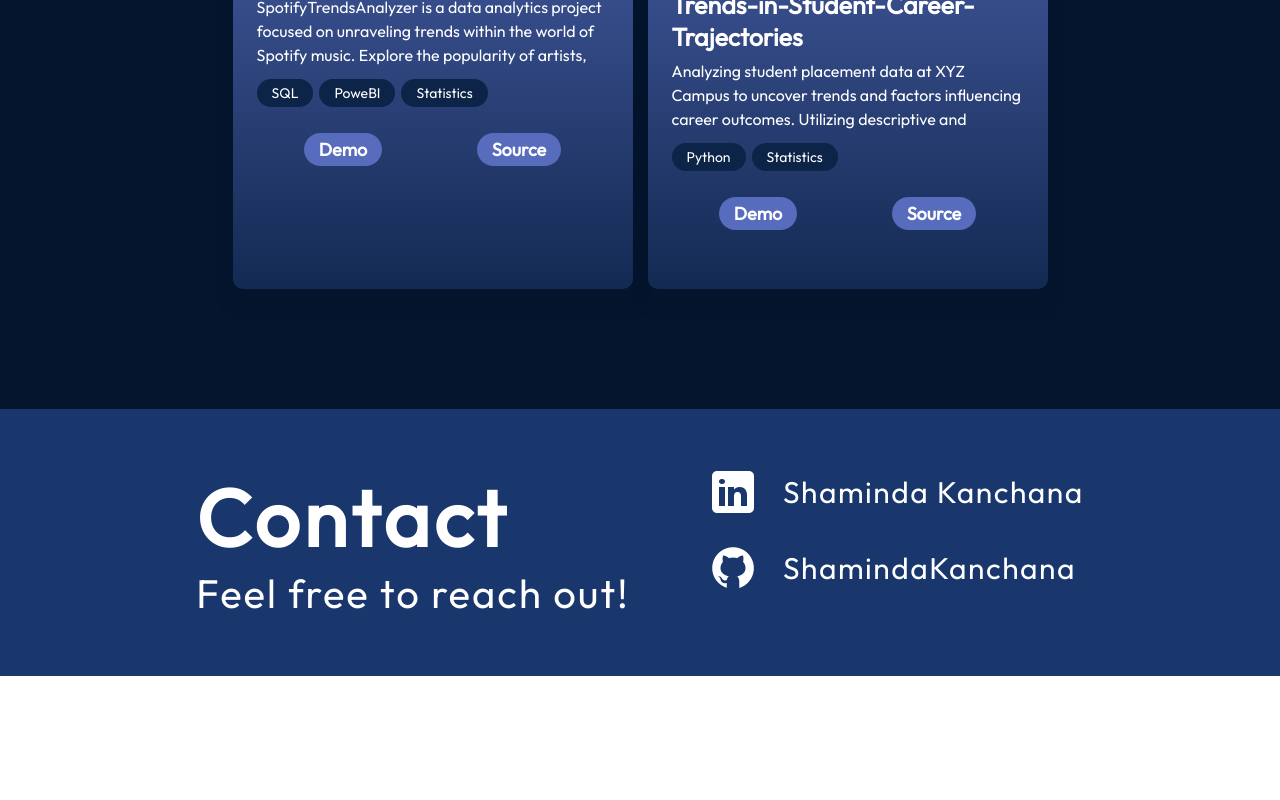
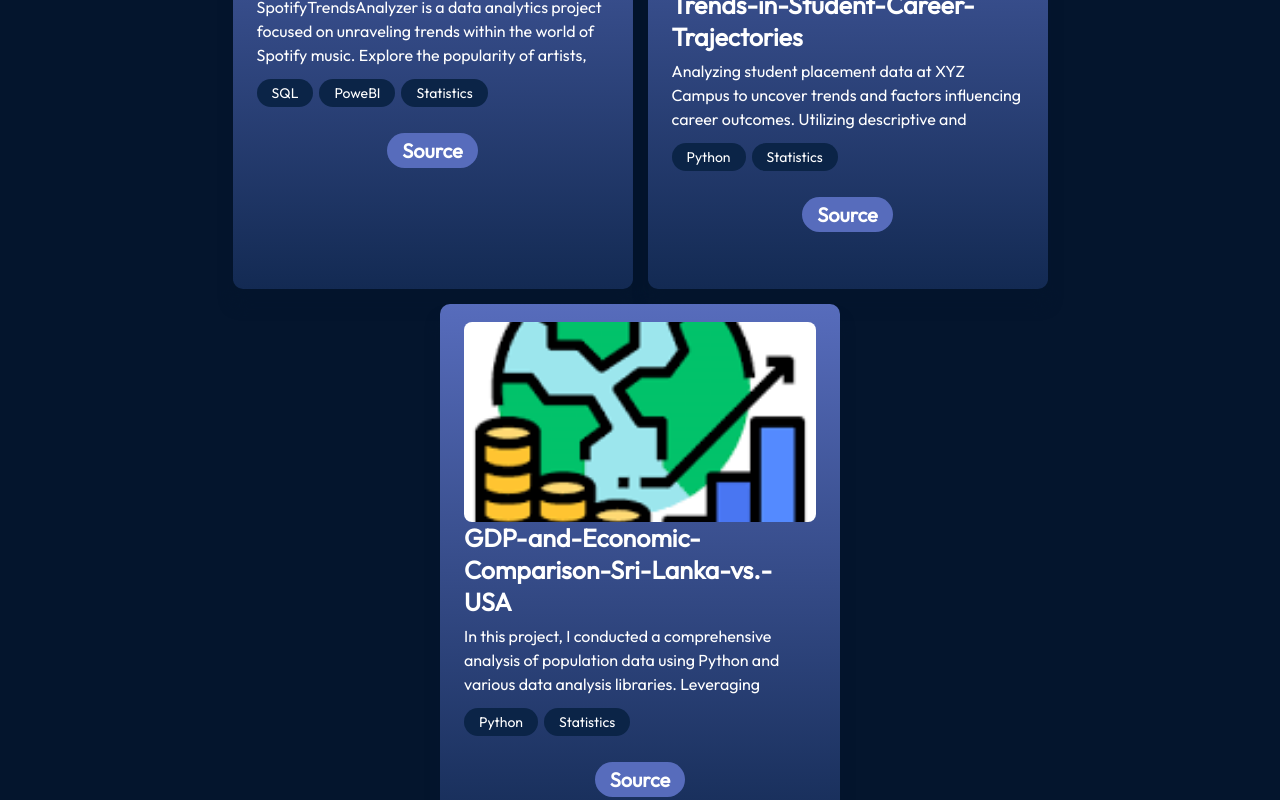
Before and after one commit to ShamindaKanchana/Portfolio, a React (Vite) app in the folder vite-project/: page / in a window 1280 px wide. Shown: the part 2260-3060 px from the top of the page. Before the commit the page ends 2936 px from the top, so only its background shows below. Built offline with nearby package versions, Linux system fonts and the light colour scheme.

Commit message:
Added new project

```diff
--- a/vite-project/src/components/Projects/ProjectCard.jsx
+++ b/vite-project/src/components/Projects/ProjectCard.jsx
@@ -3,7 +3,7 @@ import styles from "./ProjectCard.module.css";
 import { getImageUrl } from "../../utils";
 
 export const ProjectCard = ({
-  project: { title, imageSrc, description, skills, demo, source },
+  project: { title, imageSrc, description, skills, source },
 }) => {
   return (
     <div className={styles.container}>
@@ -22,9 +22,7 @@ export const ProjectCard = ({
         ))}
       </ul>
       <div className={styles.links}>
-        <a href={demo} className={styles.link}>
-          Demo
-        </a>
+
         <a href={source} className={styles.link}>
           Source
         </a>
--- a/vite-project/src/components/Projects/ProjectCard.module.css
+++ b/vite-project/src/components/Projects/ProjectCard.module.css
@@ -184,7 +184,7 @@
   .link {
     text-decoration: none;
     color: var(--color-text);
-    font-size: 18px;
+    font-size: 20px;
     font-weight: 600;
     border-radius: 100px;
     background: var(--color-primary);
@@ -286,11 +286,11 @@
   .link {
     text-decoration: none;
     color: var(--color-text);
-    font-size: 18px;
-    font-weight: 600;
+    font-size: 24px;
+    font-weight: 330;
     border-radius: 100px;
     background: var(--color-primary);
-    padding: 5px 15px;
+    padding: 5px 13px;
     transition: background-color 0.3s ease;
   }
 
--- a/vite-project/src/data/projects.json
+++ b/vite-project/src/data/projects.json
@@ -4,7 +4,6 @@
     "imageSrc": "projects/h2o.jpg",
     "description": "Explore portable water quality data for insights into pH, hardness, chloramines, sulfate, conductivity, and more. Analyze trends, correlations, and potability factors.",
     "skills": ["Python", "Machine Learning", "Statistics"],
-    "demo": "https://www.example.com",
     "source": "https://github.com/ShamindaKanchana/H2OData_Dive"
   },
   {
@@ -12,7 +11,6 @@
     "imageSrc": "projects/forecast.png",
     "description": "This project focuses on predicting house prices in Bangalore using machine learning techniques. The goal is to build a model that accurately estimates property prices based on various features like location, square footage, number of bedrooms, and more.",
     "skills": ["Python", "Machine Learning", "Statistics"],
-    "demo": "https://www.example.com",
     "source": "https://github.com/ShamindaKanchana/RealEstatePriceForecast"
   },
   {
@@ -20,15 +18,23 @@
     "imageSrc": "projects/spotify.png",
     "description": "SpotifyTrendsAnalyzer is a data analytics project focused on unraveling trends within the world of Spotify music. Explore the popularity of artists, discover trending songs, and delve into the metrics of danceability and energy..",
     "skills": ["SQL", "PoweBI", "Statistics"],
-    "demo": "https://www.example.com",
     "source": "https://github.com/ShamindaKanchana/SpotifyTrendsAnalyzer"
   },
   {
     "title": "Placement-Insights-Unveiling-Trends-in-Student-Career-Trajectories ",
-    "imageSrc": "projects/econ.png",
+    "imageSrc": "projects/stu.png",
     "description": "Analyzing student placement data at XYZ Campus to uncover trends and factors influencing career outcomes. Utilizing descriptive and predictive analytics techniques to provide insights for students, educators, and recruiters.",
     "skills": ["Python",  "Statistics"],
-    "demo": "https://www.example.com",
     "source": "https://github.com/ShamindaKanchana/Placement-Insights-Unveiling-Trends-in-Student-Career-Trajectories"
   }
+  ,
+
+  {
+    "title": "GDP-and-Economic-Comparison-Sri-Lanka-vs.-USA",
+    "imageSrc": "projects/econ.png",
+    "description": "In this project, I conducted a comprehensive analysis of population data using Python and various data analysis libraries. Leveraging pandas for data manipulation and seaborn for visualization, I explored demographic trends and patterns within the dataset. Through careful examination of population dynamics, including growth rates and etc",
+    "skills": ["Python",  "Statistics"],
+    "source": "https://github.com/ShamindaKanchana/GDP-and-Economic-Comparison-Sri-Lanka-vs.-USA"
+  }
+
 ]
```
Also changed, not shown: vite-project/assets/projects/stu.png (added).
